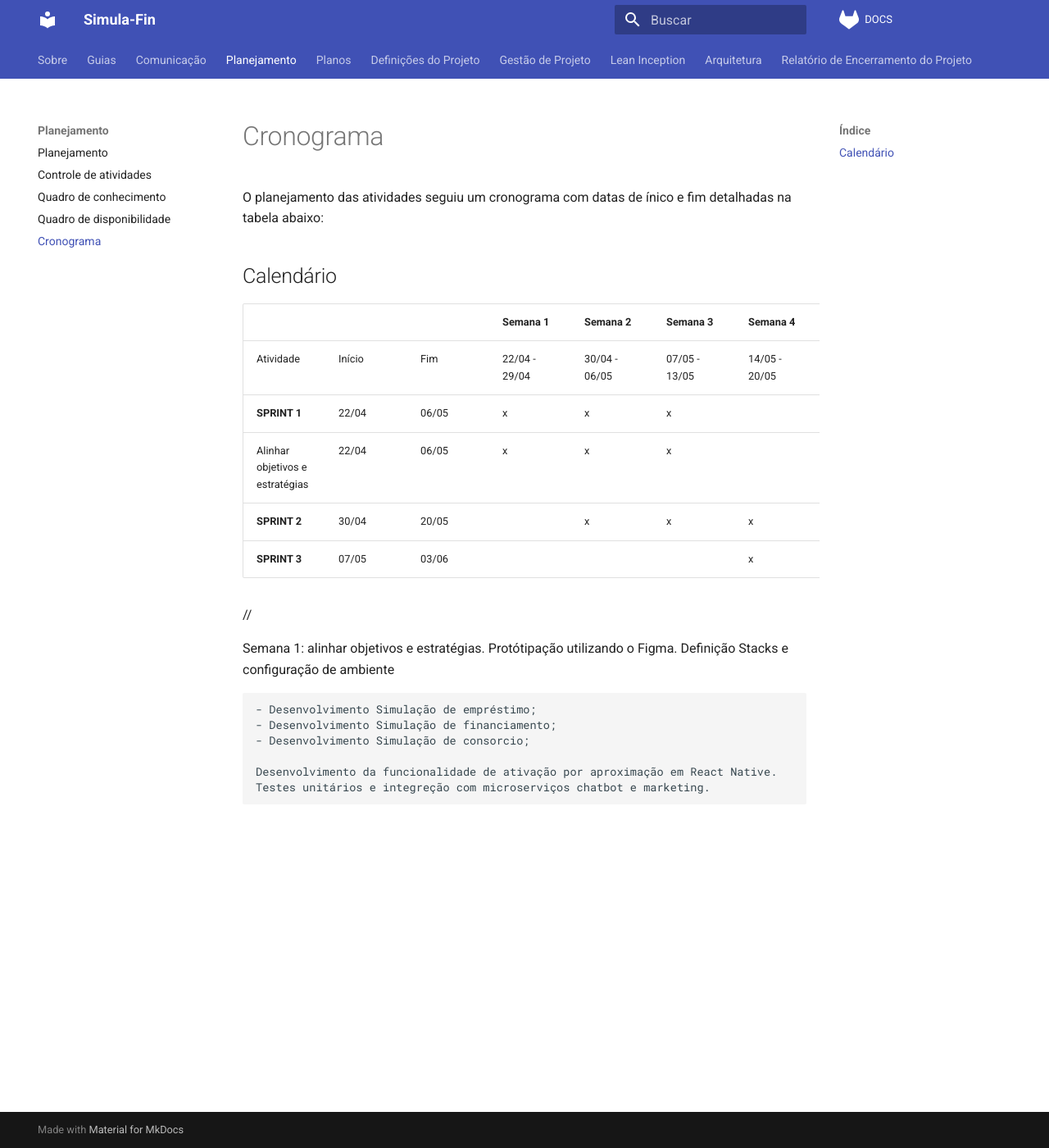
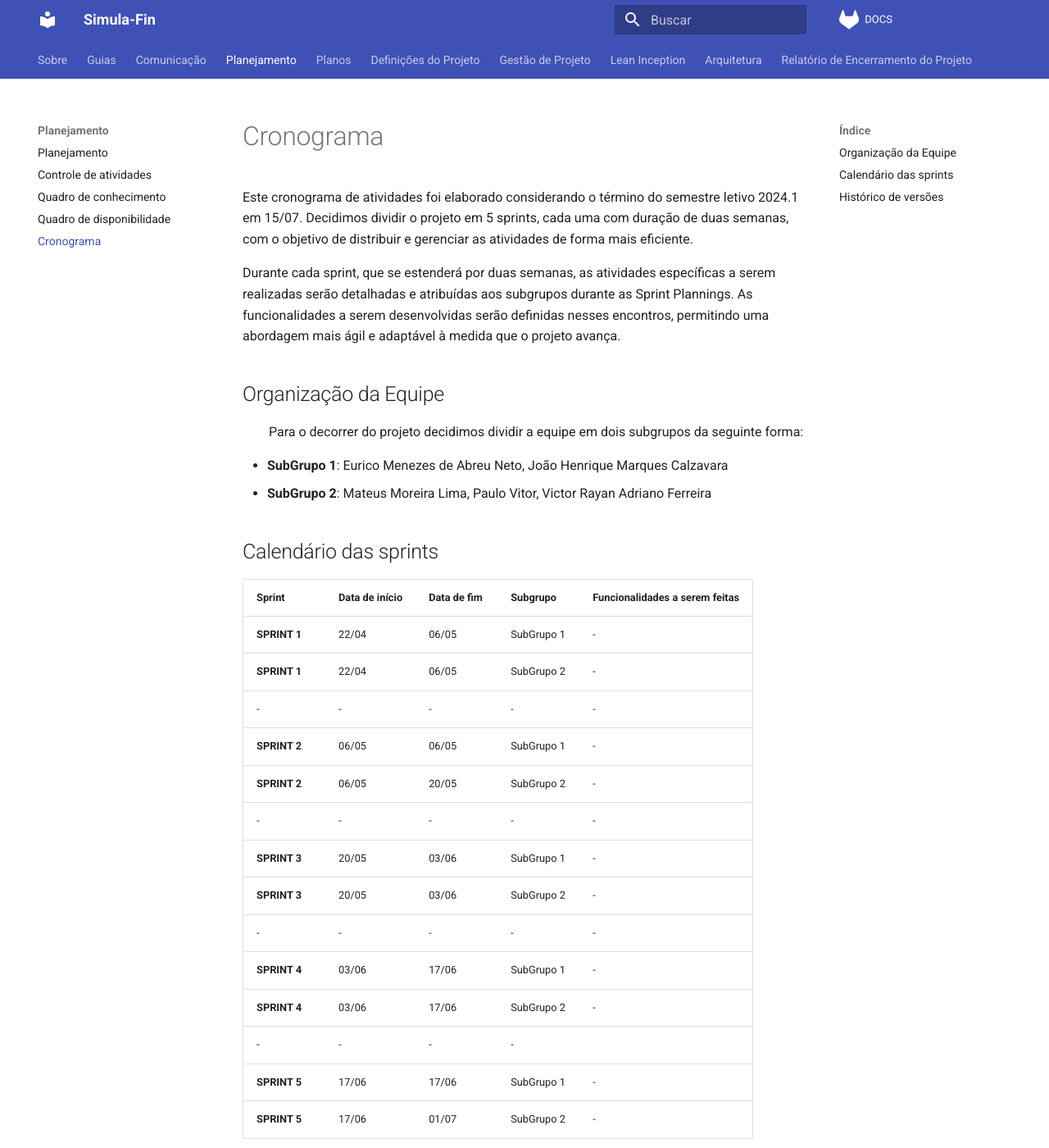
Before and after one commit to Simula-Fin/DOCS, an MkDocs documentation site: the page built from docs/projectControl/schedule.md, in a window 1280 px wide and 1400 px high. Shown: the whole window at 82% size. Built offline with MkDocs 1.6.1 and Material for MkDocs 9.7.7, drawn with Linux system fonts in a browser that asks for light colours; comment, search, counter and statistics services are not loaded; some of the changed text lies outside the part shown.

Commit message:
Update schedule.md witch new schedule

```diff
--- a/docs/projectControl/schedule.md
+++ b/docs/projectControl/schedule.md
@@ -1,23 +1,34 @@
 # Cronograma
 
-O planejamento das atividades seguiu um cronograma com datas de ínico e fim detalhadas na tabela abaixo:
+Este cronograma de atividades foi elaborado considerando o término do semestre letivo 2024.1 em 15/07. Decidimos dividir o projeto em 5 sprints, cada uma com duração de duas semanas, com o objetivo de distribuir e gerenciar as atividades de forma mais eficiente.
 
-## Calendário
-|                                 |        |       | Semana 1      | Semana 2      | Semana 3      | Semana 4      | Semana 5      | Semana 6      | Semana 7      | Semana 8      | Semana 9      | Semana 10     |
-| ------------------------------- | ------ | ----- | ------------- | ------------- | ------------- | ------------- | ------------- | ------------- | ------------- | ------------- | ------------- | ------------- |
-| Atividade                       | Início | Fim   | 22/04 - 29/04 | 30/04 - 06/05 | 07/05 - 13/05 | 14/05 - 20/05 | 21/05 - 27/05 | 28/05 - 03/06 | 04/06 - 10/06 | 11/06 - 17/06 | 18/06 - 24/06 | 25/06 - 01/07 |
-| **SPRINT 1**                    | 22/04  | 06/05 | x             | x             | x             |               |               |               |               |               |               |               |
-| Alinhar objetivos e estratégias | 22/04  | 06/05 | x             | x             | x             |               |               |               |               |               |               |               |
-| **SPRINT 2**                    | 30/04  | 20/05 |               | x             | x             | x             |               |               |               |               |               |               |
-| **SPRINT 3**                    | 07/05  | 03/06 |               |               |               | x             | x             | x             |               |               |               |               |
+Durante cada sprint, que se estenderá por duas semanas, as atividades específicas a serem realizadas serão detalhadas e atribuídas aos subgrupos durante as Sprint Plannings. As funcionalidades a serem desenvolvidas serão definidas nesses encontros, permitindo uma abordagem mais ágil e adaptável à medida que o projeto avança.
+## Organização da Equipe
 
+&emsp;&emsp;Para o decorrer do projeto decidimos dividir a equipe em dois subgrupos da seguinte forma:
 
+- **SubGrupo 1**: Eurico Menezes de Abreu Neto, João Henrique Marques Calzavara
+- **SubGrupo 2**: Mateus Moreira Lima, Paulo Vitor, Victor Rayan Adriano Ferreira
+## Calendário das sprints
 
+|**Sprint**|**Data de início**|**Data de fim**|**Subgrupo**|**Funcionalidades a serem feitas**|
+| ---------| -----------------| --------------| -----------| ---------------------------------|
+|**SPRINT 1**|  22/04 | 06/05 | SubGrupo 1 | - |
+|**SPRINT 1**|  22/04 | 06/05 | SubGrupo 2 | - |
+|-|-|-|-|-|
+|**SPRINT 2**|  06/05 | 06/05 | SubGrupo 1 | - |
+|**SPRINT 2**|  06/05 | 20/05 | SubGrupo 2 | - |
+|-|-|-|-|-
+|**SPRINT 3**|  20/05 | 03/06 | SubGrupo 1 | - |
+|**SPRINT 3**|  20/05 | 03/06 | SubGrupo 2 | - |
+|-|-|-|-|-|
+|**SPRINT 4**|  03/06 | 17/06 | SubGrupo 1 | - |
+|**SPRINT 4**|  03/06 | 17/06 | SubGrupo 2 | - |
+|-|-|-|-|
+|**SPRINT 5**|  17/06 | 17/06 | SubGrupo 1 | - |
+|**SPRINT 5**|  17/06 | 01/07 | SubGrupo 2 | - |
 
-
-//
-
-Semana 1:
+- Sprint 1:
     alinhar objetivos e estratégias.
     Protótipação utilizando o Figma.
     Definição Stacks e configuração de ambiente
@@ -29,3 +40,10 @@ Semana 1:
 
     Desenvolvimento da funcionalidade de ativação por aproximação em React Native.
     Testes unitários e integreção com microserviços chatbot e marketing.
+
+## Histórico de versões
+
+| **Versão** | **Alteração**      | **Responsável** | **Data**   |
+| ---------- | ------------------ | --------------- | ---------- |
+| 1.0        | Criaçao do arquivo | Victor Rayan <br> Mateus Moreira  | 18/04/2024 |
+| 2.0        | Atualização do cronograma | João Henrique  | 22/04/2024 |
```
Also changed, not shown: docs/projectDescription/Funcionalidades.md (+2 -0 lines).
